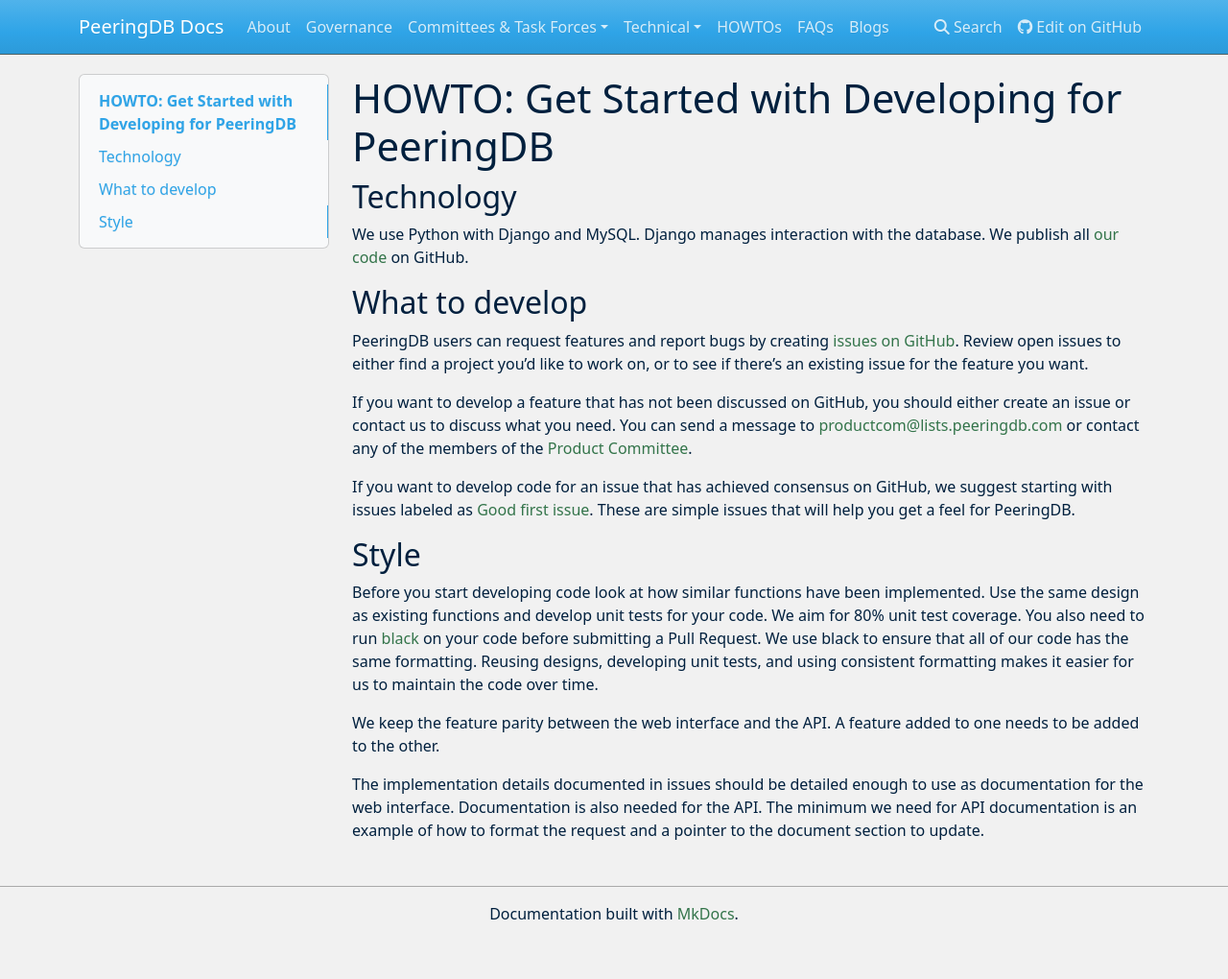
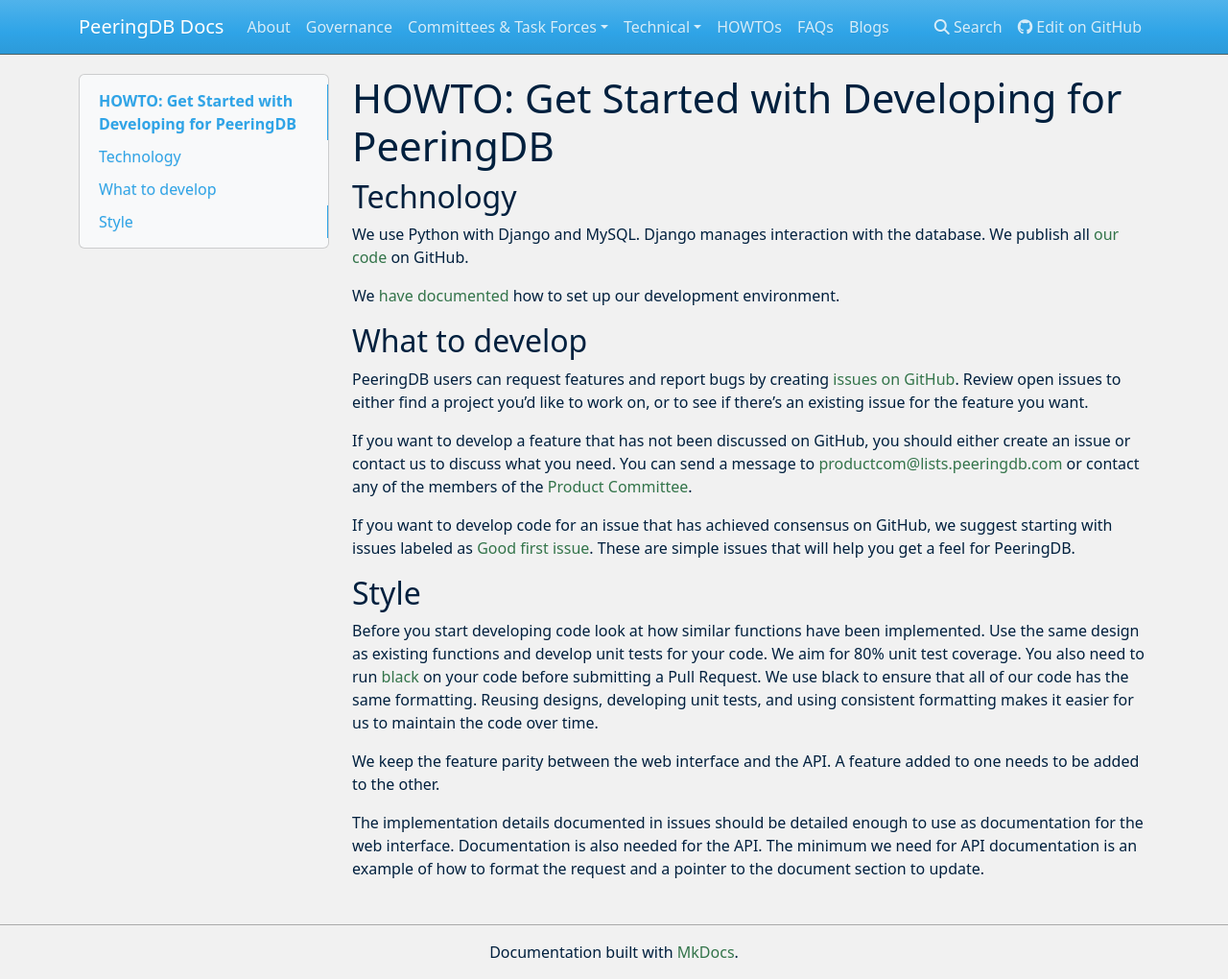
Before and after one commit to peeringdb/docs, an MkDocs documentation site: the page built from docs/howto/get-started-developing.md, in a window 1280 px wide and 1020 px high. Shown: the whole window at 96% size. Built offline with MkDocs 1.6.1, drawn with Linux system fonts in a browser that asks for light colours; nearby versions of some CDN libraries.

Commit message:
Update get-started-developing.md
Added a link to the development environment documentation from the "Get Started with Developing for PeeringDB" HOWTO

```diff
--- a/docs/howto/get-started-developing.md
+++ b/docs/howto/get-started-developing.md
@@ -3,6 +3,8 @@
 ## Technology
 
 We use Python with Django and MySQL. Django manages interaction with the database. We publish all [our code](https://github.com/peeringdb/peeringdb) on GitHub.
+
+We [have documented](https://docs.peeringdb.com/howto/run_development_container/) how to set up our development environment.
 
 ## What to develop
 
```
